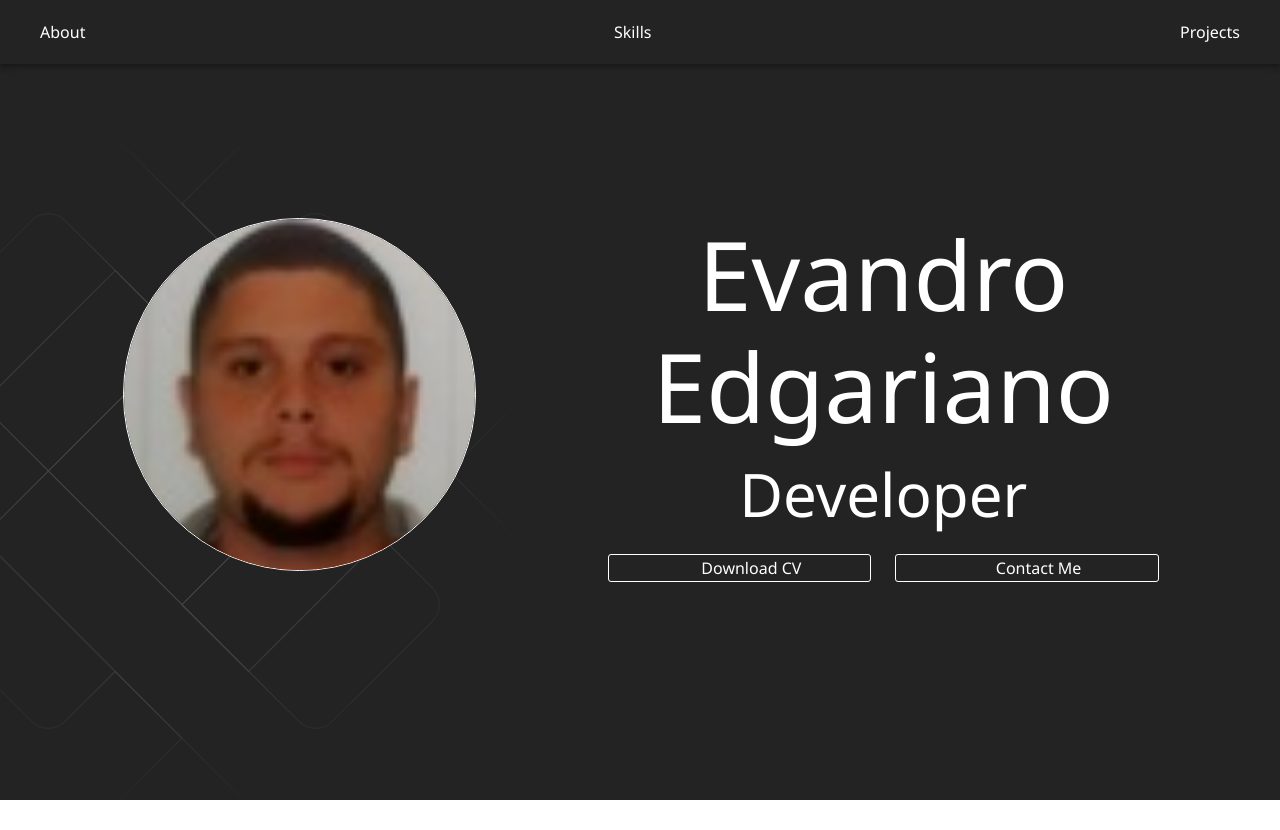
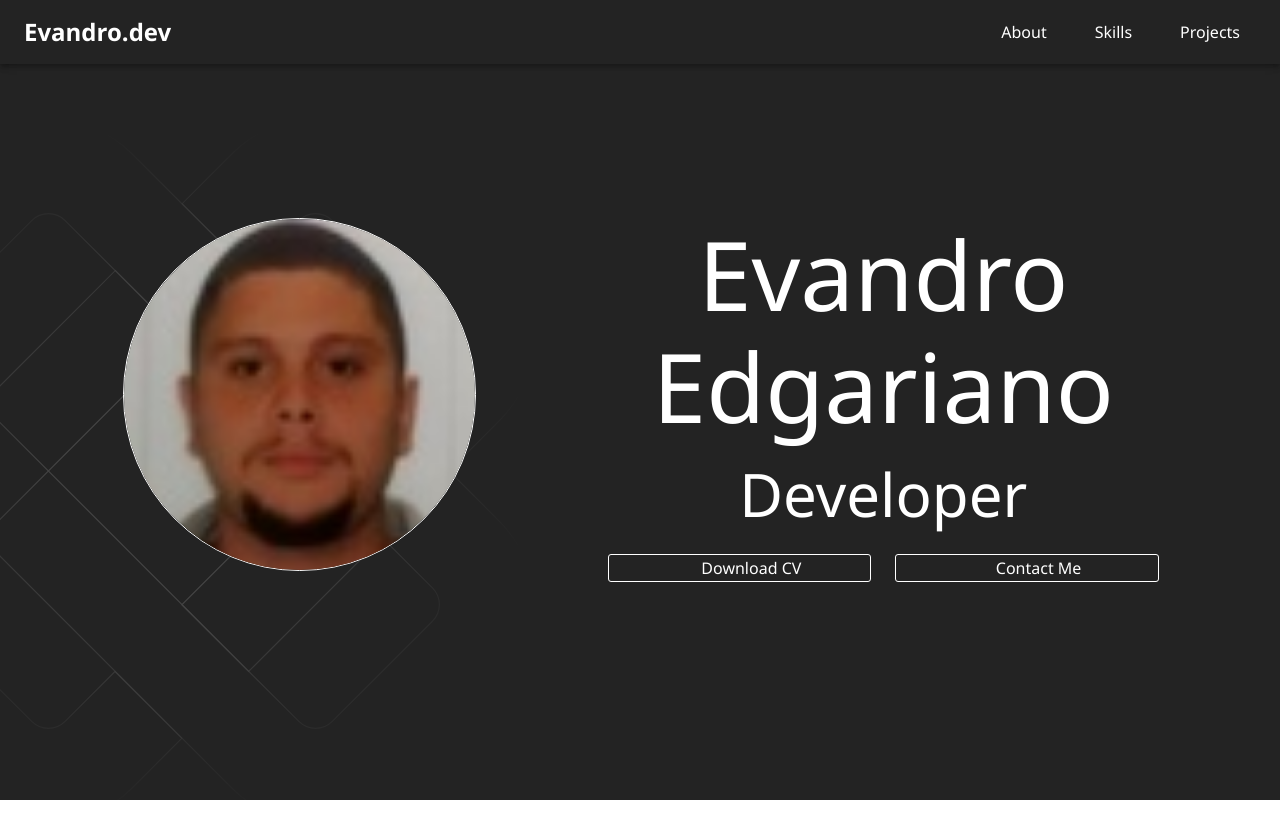
Before and after one commit to EvandroR2/my-portifolio, a React (Vite) app: page / in a window 1280 px wide. Built offline with nearby package versions, Linux system fonts and the light colour scheme; some icons are missing.

Commit message:
feach: Adicionado navBar com links direcionados a paginas

```diff
--- a/src/components/NavBar/NavBar.tsx
+++ b/src/components/NavBar/NavBar.tsx
@@ -1,25 +1,100 @@
-import { AppBar, MenuItem, styled, Toolbar } from "@mui/material"
-
+import { useState } from "react";
+import {
+  AppBar,
+  Toolbar,
+  IconButton,
+  MenuItem,
+  Drawer,
+  List,
+  ListItem,
+  ListItemText,
+  Box,
+  styled,
+  useTheme,
+  useMediaQuery,
+} from "@mui/material";
+import MenuIcon from "@mui/icons-material/Menu";
 
 const NavBar = () => {
-  const StyledToobar = styled(Toolbar)(() => ({
-    display:"flex",
-    justifyContent:"space-between"
-  }))
+  const [drawerOpen, setDrawerOpen] = useState(false);
+  const theme = useTheme();
+  const isMobile = useMediaQuery(theme.breakpoints.down("md")); // < md = mobile
 
+  const StyledToolbar = styled(Toolbar)(() => ({
+    display: "flex",
+    justifyContent: "space-between",
+  }));
+
+  const toggleDrawer = (open: boolean) => () => {
+    setDrawerOpen(open);
+  };
+
+  const menuItems = [
+  { label: "About", url: "https://evandror2portifolio.vercel.app/about.html" },
+  { label: "Skills", url: "https://evandror2portifolio.vercel.app/index.html" },
+  { label: "Projects", url: "https://evandror2portifolio.vercel.app/about.html" },
+];
 
 
   return (
     <>
       <AppBar position="absolute">
-        <StyledToobar>
-          <MenuItem>About</MenuItem>
-          <MenuItem>Skills</MenuItem>
-          <MenuItem>Projects</MenuItem>
-        </StyledToobar>
+        <StyledToolbar>
+          <Box component="div" sx={{ fontWeight: "bold", fontSize: "1.5rem" }}>
+            Evandro.dev
+          </Box>
+
+          {isMobile ? (
+            <>
+              <IconButton
+                edge="end"
+                color="inherit"
+                aria-label="menu"
+                onClick={toggleDrawer(true)}>
+                <MenuIcon />
+              </IconButton>
+
+              <Drawer anchor="right" open={drawerOpen} onClose={toggleDrawer(false)}>
+                <Box
+                  sx={{ width: 250 }}
+                  role="presentation"
+                  onClick={toggleDrawer(false)}
+                  onKeyDown={toggleDrawer(false)}>
+                  <List>
+                    {menuItems.map((item, index) => (
+                      <ListItem
+                        component="a"
+                        key={index}
+                        href={item.url}
+                        target="_blank"
+                        rel="noopener noreferrer">
+                        <ListItemText primary={item.label} />
+                      </ListItem>
+                    ))}
+                  </List>
+
+                </Box>
+              </Drawer>
+            </>
+          ) : (
+            <Box sx={{ display: "flex", gap: 2 }}>
+              {menuItems.map((item) => (
+                <MenuItem
+                  key={item.label}
+                  component="a"
+                  href={item.url}
+                  target="_blank"
+                  rel="noopener noreferrer" >
+                  {item.label}
+                </MenuItem>
+              ))}
+            </Box>
+
+          )}
+        </StyledToolbar>
       </AppBar>
     </>
-  )
-}
+  );
+};
 
-export default NavBar
+export default NavBar;
```
